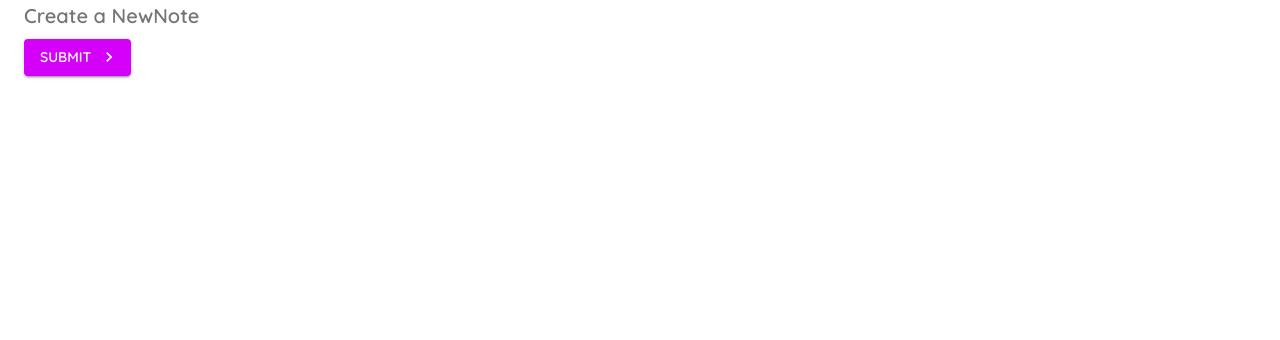
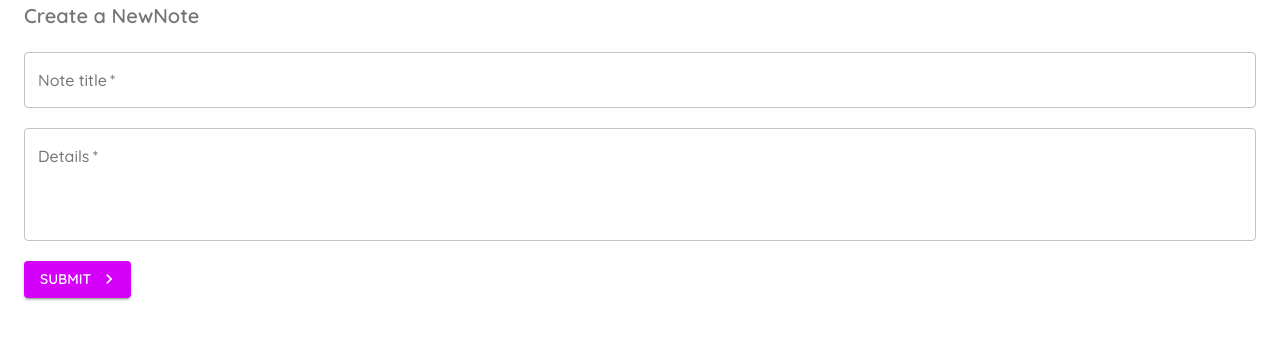
Before and after one commit to crypt096/material-ui-react, a React (Create React App) app: page / in a window 1280 px wide. Shown: the top 340 px of the page. Built offline with nearby package versions, Linux system fonts and the light colour scheme.

Commit message:
Add form.

```diff
--- a/src/pages/Notes.js
+++ b/src/pages/Notes.js
@@ -3,14 +3,32 @@
 import Button from "@material-ui/core/Button";
 import Container from '@material-ui/core/Container';
 import { makeStyles } from "@material-ui/core";
+import TextField from '@material-ui/core/TextField';
 
 // Icons
 import KeyboardArrowRightIcon from '@material-ui/icons/KeyboardArrowRight';
+import { useState } from "react";
 
-const useStyles = makeStyles({})
+const useStyles = makeStyles({
+  field: {
+    marginTop: 20,
+    marginBottom: 20,
+    display: 'block'
+  }
+})
 
 export default function Notes() {
   const classes = useStyles();
+  const [title, setTitle] = useState('')
+  const [details, setDetails] = useState('')
+
+  const handleSubmit = (e) => {
+    e.preventDefault();
+
+    if(title && details) {
+      console.log(title, details)
+    }
+  }
 
   return (
     <Container>
@@ -18,7 +36,29 @@
         Create a NewNote
       </Typography>
 
-      <Button type="submit" color="secondary" variant="contained" endIcon={<KeyboardArrowRightIcon/>}>Submit</Button>
+      <form noValidate autoComplete="off" onSubmit={handleSubmit}>
+        <TextField
+          onChange={(e) => setTitle(e.target.value)}
+          className={classes.field}
+          label="Note title"
+          variant="outlined"
+          color="secondary"
+          fullWidth
+          required
+        />
+        <TextField
+          onChange={e => setDetails(e.target.value)}
+          className={classes.field}
+          label="Details"
+          variant="outlined"
+          color="secondary"
+          multiline
+          rows={4}
+          fullWidth
+          required
+        />
+         <Button type="submit" color="secondary" variant="contained" endIcon={<KeyboardArrowRightIcon/>}>Submit</Button>
+      </form>
     </Container>
   );
 }
```
